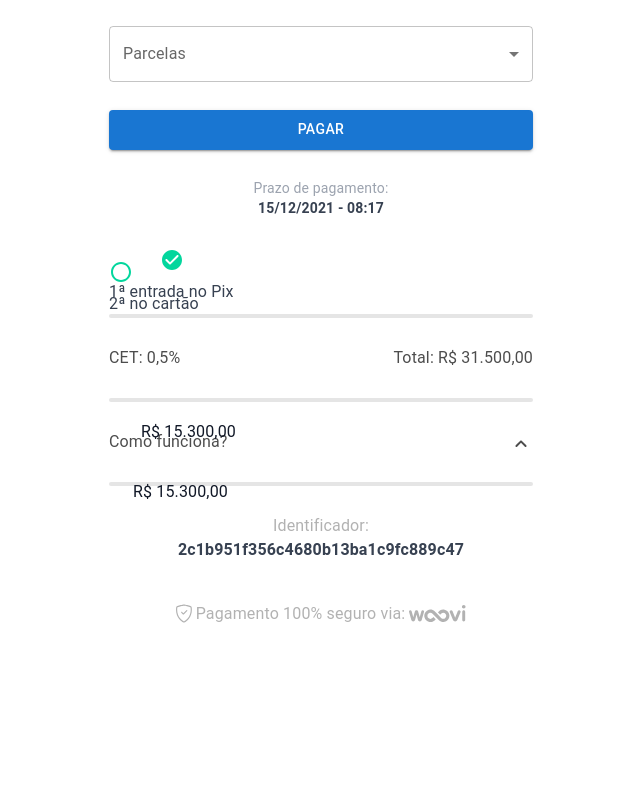
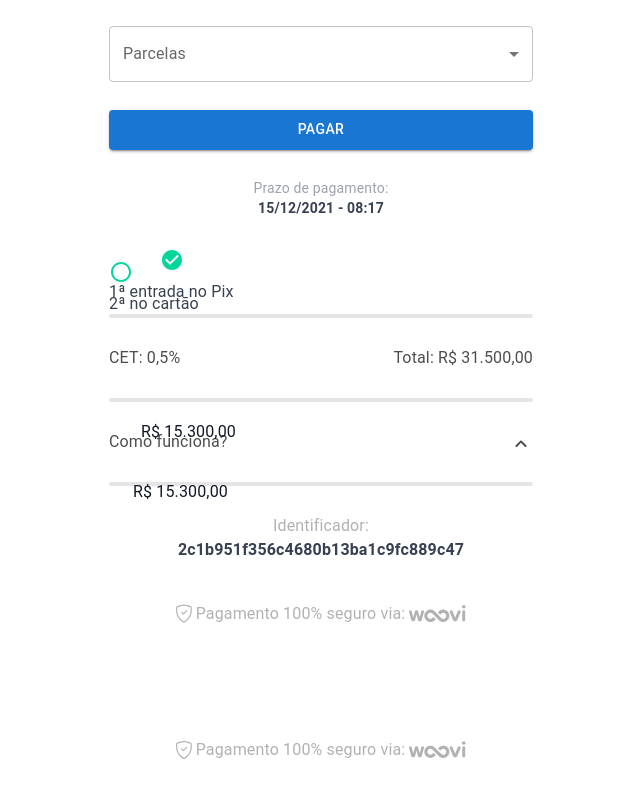
Before and after one commit to Taynara-Veloso/Woovi_Frontend_Engineer_Challenge, a Next.js app: page /creditCard in a window 1280 px wide. Shown: the part 531-1329 px from the top of the page, without its empty margins (319-959 px from the left). Before the commit the page ends 1221 px from the top, so only its background shows below. Built offline with nearby package versions, Linux system fonts and the light colour scheme.

Commit message:
:star: layout - adding footer to all pages

```diff
--- a/src/app/layout.tsx
+++ b/src/app/layout.tsx
@@ -2,6 +2,8 @@ import "./globals.css";
 import Image from "next/image";
 import type { Metadata } from "next";
 import { Nunito } from "next/font/google";
+import Box from '@mui/material/Box';
+import Typography from '@mui/material/Typography';
 
 const nunito = Nunito({ subsets: ["latin"] });
 
@@ -27,6 +29,25 @@ export default function RootLayout({
           />
         </div>
         {children}
+        <Box className="flex justify-center items-end relative">
+            <footer className="flex my-12 space-x-1 ">
+              <Image
+                src="/icon-security.svg"
+                alt="icone seguro"
+                width={16}
+                height={18}
+              />
+              <Typography variant="body1" style={{ color: '#B2B2B2' }}>
+                Pagamento 100% seguro via:
+              </Typography>
+              <Image
+                src="/Logo-Woovi-Gray.svg"
+                alt="logo da empresa woovi"
+                width={57}
+                height={17}
+              />
+            </footer>
+        </Box>
       </body>
     </html>
   );
```
